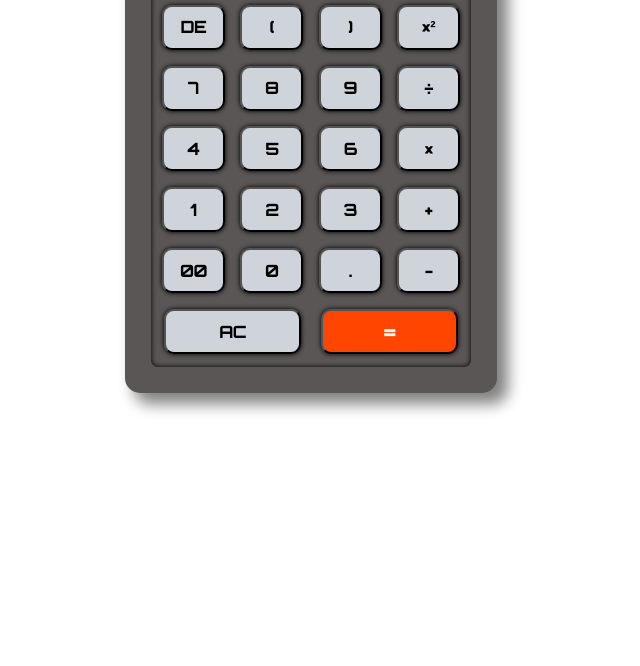
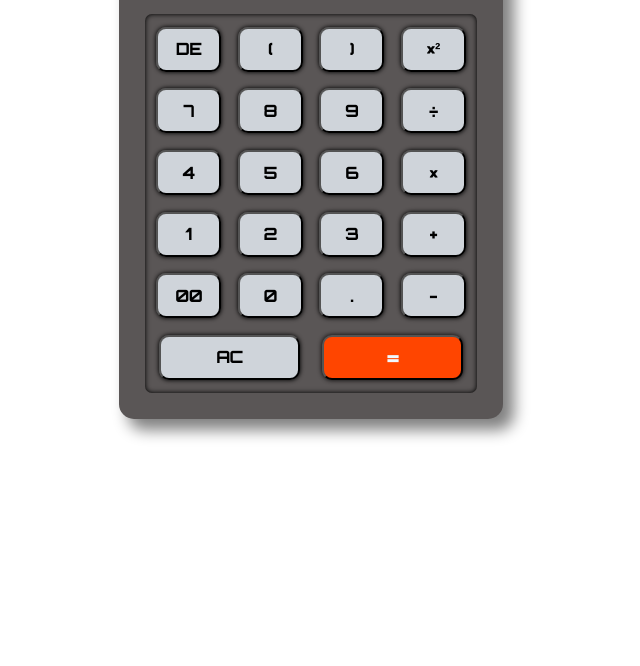
Before and after one commit to 0607mathi/calculator, a plain HTML site: page index.html in a window 1280 px wide. Shown: the part 134-800 px from the top of the page, without its empty margins (329-969 px from the left). Drawn offline with Linux system fonts and the light colour scheme.

Commit message:
increased margin top of calculator outer from body

```diff
--- a/style.css
+++ b/style.css
@@ -4,13 +4,13 @@
     font-family: 'Orbitron', sans-serif;
 }
 body{
-    margin-top: 5px;
+    margin-top:2%;
     display: flex;
     justify-content: center;
     align-items:center;
 }
 .calculatorOuter{
-    width:25%;
+    width:26%;
     display: flex;
     flex-direction: column;
     justify-content: center;
```
